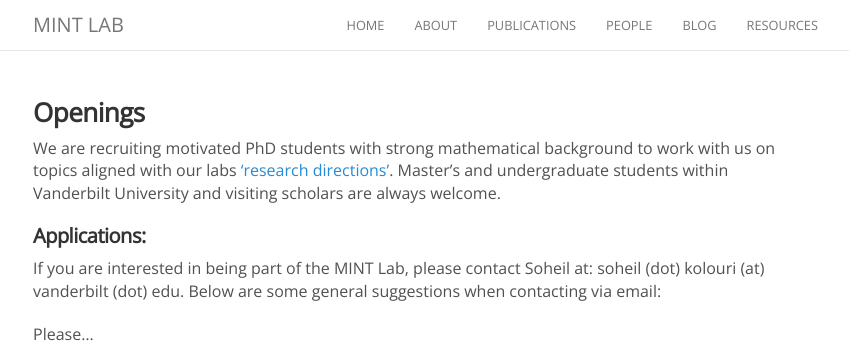
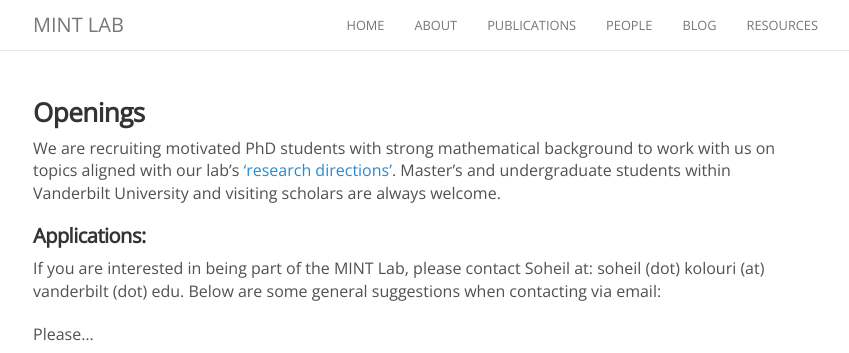
Before and after one commit to naqibUVa/nsp.github.io, a Jekyll site: the page built from resources.md, in a window 1280 px wide. Shown: the top 353 px of the page, without its empty margins (222-1071 px from the left). Built offline with Jekyll 4.4.1, drawn with Linux system fonts in a browser that asks for light colours; nearby versions of some CDN libraries; comment, search, counter and statistics services are not loaded.

Commit message:
Minimal changes

```diff
--- a/index.html
+++ b/index.html
@@ -10,7 +10,7 @@
       <p>
       <i>Welcome to the Machine Intelligence and Neural Technologies (MINT) Lab at Vanderbilt University.</i>
 
-      <i> Our overarching focus is on mathematical machine learning and (geometric) deep learning.</i>
+      <i> Our overarching focus is on mathematical machine learning, (geometric) deep learning, and computational optimal transport.</i>
 
 
         <span style="display: block; margin-bottom: 3em"></span>
--- a/resources.md
+++ b/resources.md
@@ -4,7 +4,7 @@
 ---
 ### Openings
 
-We are recruiting motivated PhD students with strong mathematical background to work with us on topics aligned with our labs ['research directions'](/about/). Master's and undergraduate students within Vanderbilt University and visiting scholars are always welcome.
+We are recruiting motivated PhD students with strong mathematical background to work with us on topics aligned with our lab's ['research directions'](/about/). Master's and undergraduate students within Vanderbilt University and visiting scholars are always welcome.
 
 #### Applications:
 If you are interested in being part of the MINT Lab, please contact Soheil at: soheil (dot) kolouri (at) vanderbilt (dot) edu. Below are some general suggestions when contacting via email:
```
